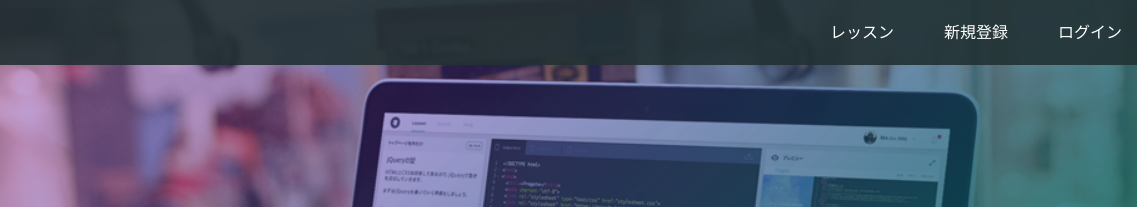
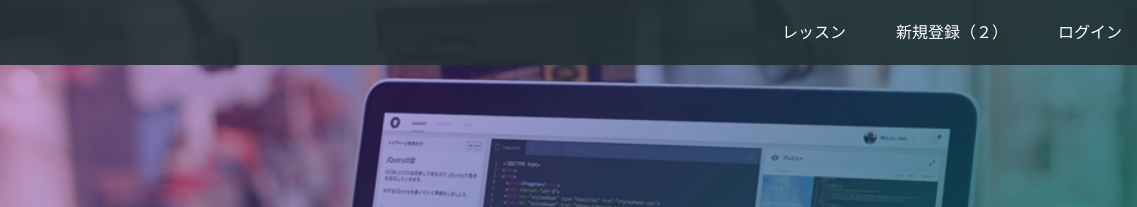
Before and after one commit to yasaisarada/github.io, a plain HTML site: page index.html in a window 1280 px wide. Shown: the top 207 px of the page, 143-1280 px from the left. Drawn offline with Linux system fonts and the light colour scheme.

Commit message:
Update index.html

```diff
--- a/index.html
+++ b/index.html
@@ -16,7 +16,7 @@
       <span class="fa fa-bars menu-icon"></span>
       <div class="header-right">
         <a href="#">レッスン</a>
-        <a href="#">新規登録</a>
+        <a href="#">新規登録（２）</a>
         <a href="#" class="login">ログイン</a>
       </div>
     </div>
```
